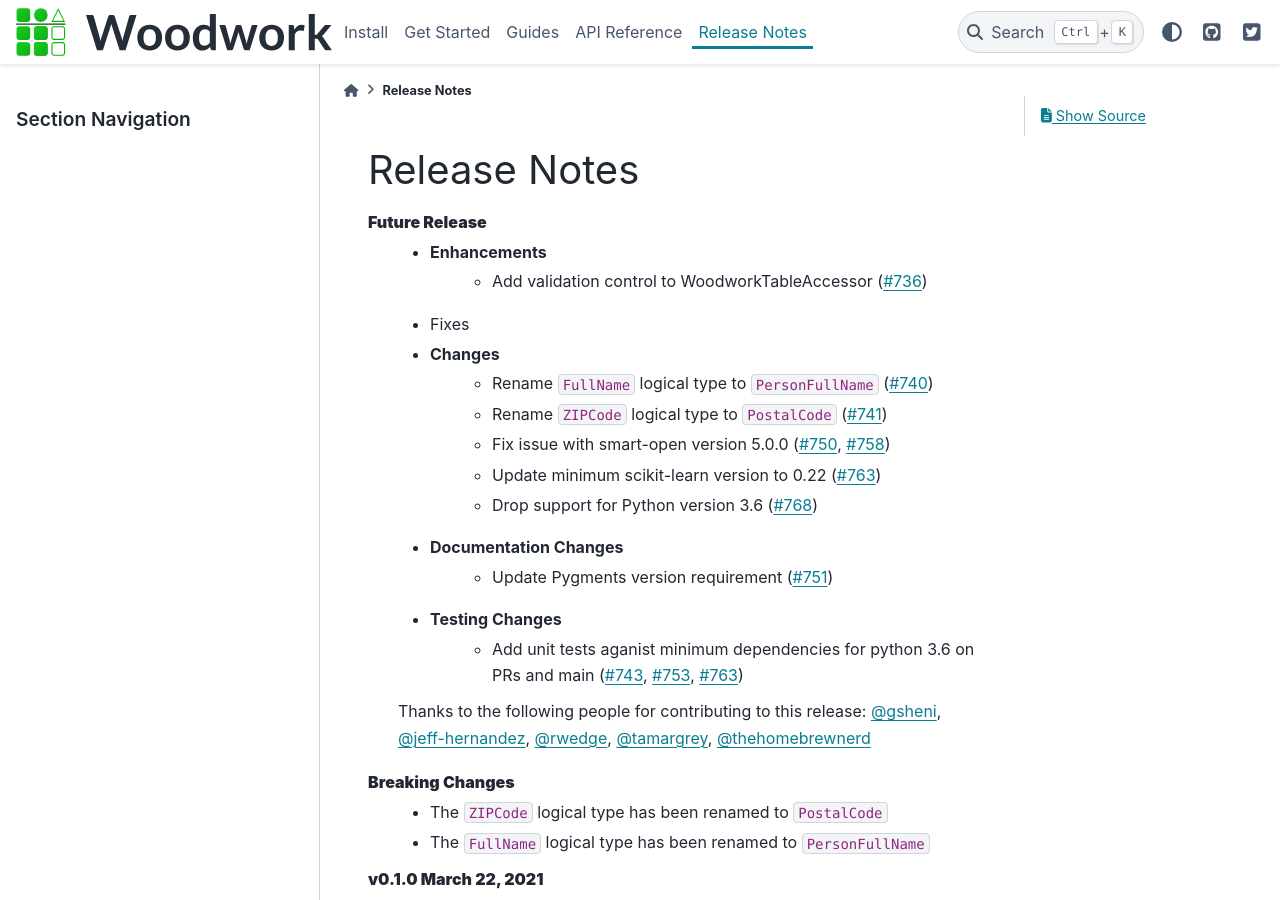
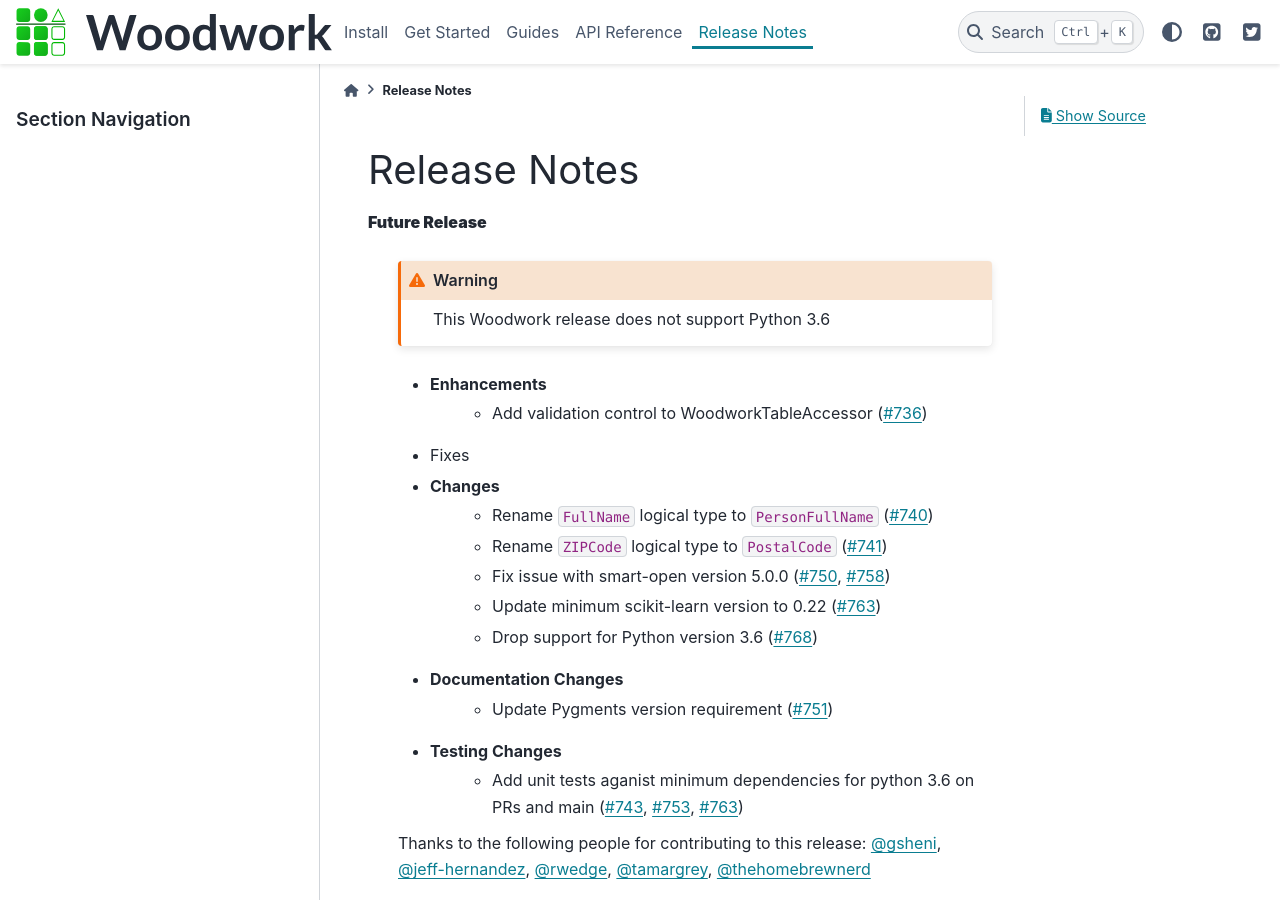
Before and after one commit to alteryx/woodwork, a Sphinx documentation site: the page built from docs/source/release_notes.rst, in a window 1280 px wide and 900 px high. Built offline with Sphinx 7.4.7 and the PyData theme 0.15.4, drawn with Linux system fonts in a browser that asks for light colours; comment, search, counter and statistics services are not loaded.

Commit message:
add warning to release notes

```diff
--- a/docs/source/release_notes.rst
+++ b/docs/source/release_notes.rst
@@ -3,6 +3,9 @@
 Release Notes
 -------------
 **Future Release**
+    .. warning::
+        This Woodwork release does not support Python 3.6
+
     * Enhancements
         * Add validation control to WoodworkTableAccessor (:pr:`736`)
     * Fixes
```
